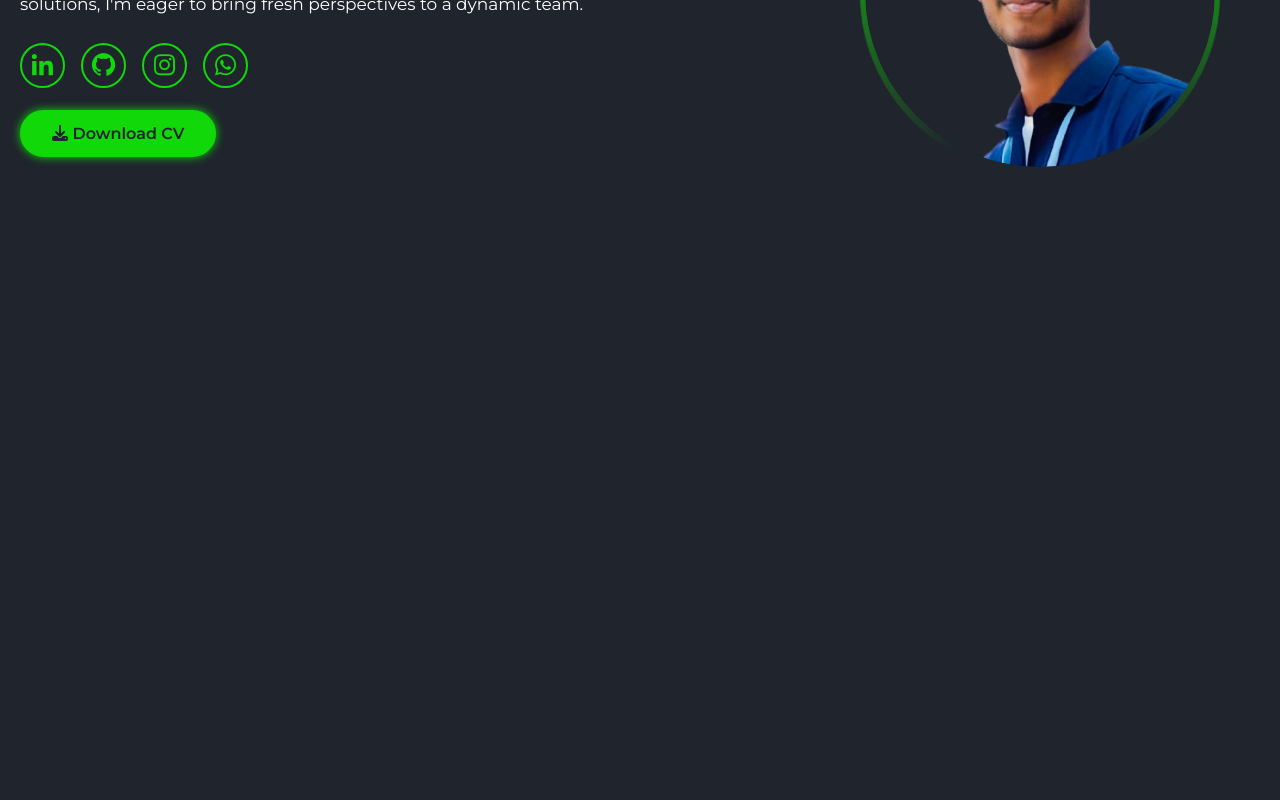
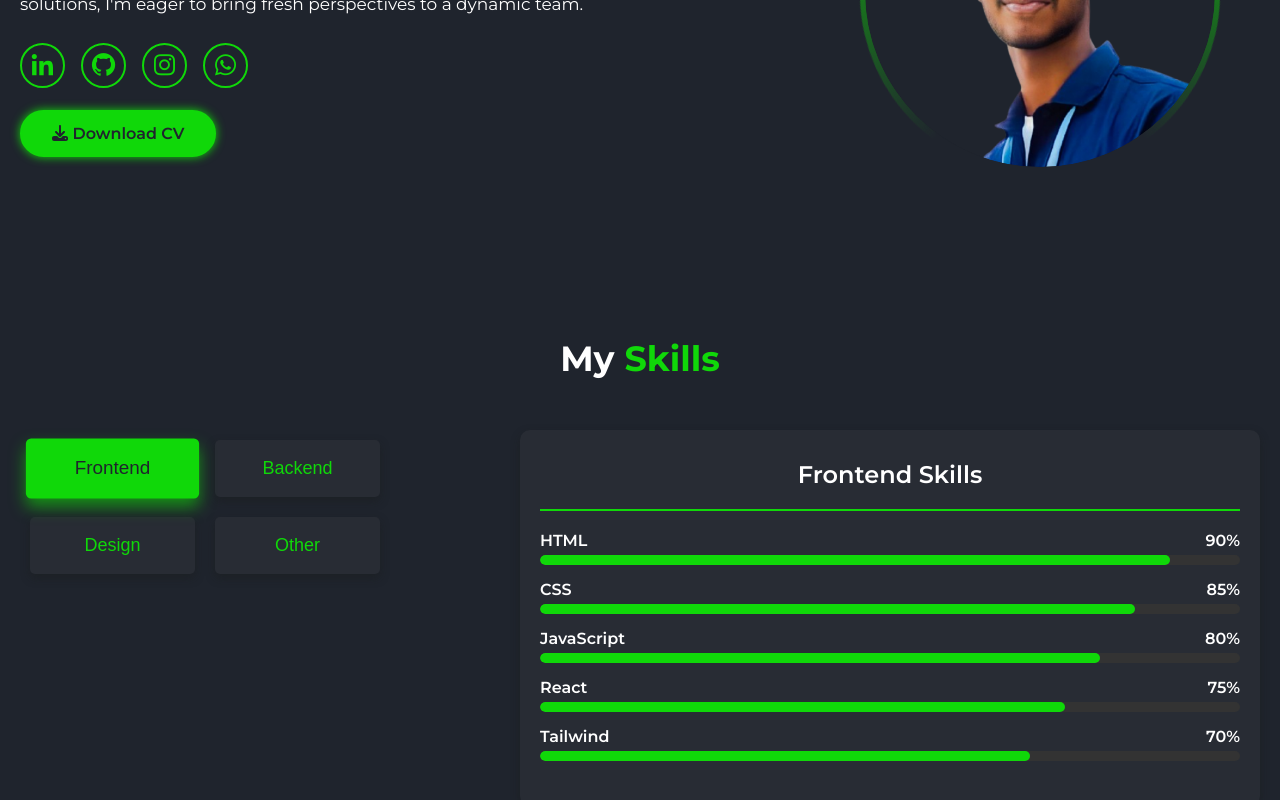
Before and after one commit to raghul1217/Portfolio-react-renderspark, a React (Vite) app: page / in a window 1280 px wide. Shown: the part 410-1210 px from the top of the page. Before the commit the page ends 800 px from the top, so only its background shows below. Built offline with nearby package versions, Linux system fonts and the light colour scheme.

Commit message:
skills updated

```diff
--- /dev/null
+++ b/src/components/Skills.jsx
@@ -0,0 +1,85 @@
+import React, { useState } from 'react';
+import '../Styles/skills.css';
+import Home1 from '../pages/Home1';
+
+const Skills = () => {
+    const skillsData = {
+        frontend: [
+            { name: "HTML", level: 90 },
+            { name: "CSS", level: 85 },
+            { name: "JavaScript", level: 80 },
+            { name: "React", level: 75 },
+            { name: "Tailwind", level: 70 }
+        ],
+        backend: [
+            { name: "Node.js", level: 80 },
+            { name: "Express.js", level: 75 },
+            { name: "MongoDB", level: 70 },
+            { name: "MySQL", level: 65 }
+        ],
+        design: [
+            { name: "Figma", level: 85 },
+            { name: "Photoshop", level: 70 },
+            { name: "Canva", level: 80 }
+        ],
+        other: [
+            { name: "Git", level: 75 },
+            { name: "Agile Methodology", level: 80 },
+            { name: "Communication", level: 85 }
+        ]
+    };
+
+    const [selectedCategory, setSelectedCategory] = useState('frontend');
+
+    return (
+        <div className="skills-section">
+            <h1 className="overall-heading">My <span>Skills</span></h1>
+            <div className="skills-container">
+                <div className="skills-buttons-container">
+                    <div className="skills-buttons">
+                        {Object.keys(skillsData).map((category) => (
+                            <button
+                                key={category}
+                                className={selectedCategory === category ? 'active' : ''}
+                                onClick={() => setSelectedCategory(category)}
+                            >
+                                {category.charAt(0).toUpperCase() + category.slice(1)}
+                            </button>
+                        ))}
+                    </div>
+                </div>
+
+                <div className="skills-display-container">
+                    <h2 className="skills-heading">
+                        {selectedCategory.charAt(0).toUpperCase() + selectedCategory.slice(1)} Skills
+                    </h2>
+                    <div className="separator-line"></div>
+                    <div className="skills-display">
+                        {skillsData[selectedCategory].map(skill => (
+                            <div className="skill" key={skill.name}>
+                                <div className="skill-title">
+                                    <div>
+                                    {skill.name}
+                                    </div>
+                                    <div>
+                                    {skill.level}%
+                                    </div>
+                                </div>
+                                <div className="progress-bar">
+                                    <div
+                                        className="progress-bar-fill"
+                                        style={{ width: `${skill.level}%` }}
+                                    >
+                                        {skill.level}%
+                                    </div>
+                                </div>
+                            </div>
+                        ))}
+                    </div>
+                </div>
+            </div>
+        </div>
+    );
+};
+
+export default Skills;
--- a/src/index.css
+++ b/src/index.css
@@ -17,4 +17,5 @@
     --optional: #10d809;
     --background: #1f242d;
     --text-color: #ffffff;
+    --bg1: #282c34;
 }
--- a/src/pages/Home1.jsx
+++ b/src/pages/Home1.jsx
@@ -12,6 +12,7 @@ import profile2 from '../assets/profile2.png';
 import boxicons from "boxicons";
 import "boxicons/css/boxicons.min.css";
 import '../styles/home1.css';
+import Skills from "../components/Skills";
 
 const Home1 = () => {
 
@@ -70,7 +71,7 @@ const Home1 = () => {
             </div>
         </div>
         </div>
-
+        <Skills/>
 
     </>
   )
--- a/src/styles/header.css
+++ b/src/styles/header.css
@@ -26,7 +26,7 @@ body {
     display: flex;
     justify-content: space-between;
     align-items: center;
-    max-width: 1350px;
+    max-width: 1300px;
     margin: 0 auto;
     padding: 0 20px;
 }
--- a/src/styles/home1.css
+++ b/src/styles/home1.css
@@ -3,7 +3,7 @@
     display: flex;
     justify-content: space-between;
     align-items: center;
-    max-width: 1350px;
+    max-width: 1300px;
     margin: 0 auto;
     padding: 20px;
     color: #ffffff;
@@ -195,6 +195,13 @@
 
     .home-left p {
         font-size: 14px;
+        margin-bottom: 20px;
+    }
+
+    .banner-icons{
+        font-size: 28px;
+        width: 22px;
+        height: 22px;
     }
 
     .download-btn {
--- /dev/null
+++ b/src/styles/skills.css
@@ -0,0 +1,170 @@
+:root {
+    --bg-color: #1f242d;
+    --highlight-color: #10d809;
+    --text-color: #ffffff;
+    --bg2: #282c34;
+}
+
+body {
+    background-color: var(--bg-color);
+    font-family: 'Montserrat', sans-serif;
+}
+
+.skills-section {
+    max-width: 1300px;
+    margin: 0 auto;
+    text-align: center;
+    color: var(--text-color);
+}
+
+.overall-heading {
+    font-size: 35px;
+    font-weight: 700;
+    margin-bottom: 30px;
+    color: white;
+}
+
+.overall-heading span {
+    color: var(--highlight-color);
+}
+
+/* Horizontal layout */
+.skills-container {
+    display: flex;
+    flex-direction: row;
+    border-radius: 10px;
+    padding: 20px;
+    gap: 130px;
+}
+
+/* Left-side buttons container */
+.skills-buttons-container {
+    flex: 1;
+    padding: 10px;
+    border-radius: 10px;
+}
+
+.skills-buttons {
+    display: grid;
+    grid-template-columns: repeat(2, 1fr); /* Two buttons per row */
+    gap: 20px;
+    justify-items: center;
+    border: none;
+    outline: none;
+}
+
+.skills-buttons button {
+    color: var(--highlight-color);
+    font-size: 18px;
+    padding: 18px 45px;
+    cursor: pointer;
+    border-radius: 5px;
+    width: 100%;
+    background: var(--bg2);
+    transition: 0.3s, color 0.3s, transform 0.3s;
+    box-shadow: 0px 4px 10px rgba(26, 28, 26, 0.4);
+    outline: none;
+    border: none;
+}
+
+.skills-buttons button:hover,
+.skills-buttons button.active {
+    background-color: var(--highlight-color);
+    color: var(--bg-color);
+    transform: scale(1.05);
+    box-shadow: 0px 8px 15px rgba(16, 216, 9, 0.6);
+}
+
+/* Right-side container for skills display */
+.skills-display-container {
+    flex: 2;
+    padding: 20px;
+    background-color: var(--bg2);
+    border-radius: 10px;
+    box-shadow: 0px 4px 10px rgba(26, 28, 26, 0.4);
+}
+
+.skills-heading {
+    font-size: 24px;
+    font-weight: 600;
+    text-align: center;
+    margin: 0;
+    padding: 10px;
+}
+
+.separator-line {
+    height: 1.5px;
+    background-color: var(--highlight-color);
+    margin: 10px 0;
+}
+
+.skills-display {
+    padding: 10px 0;
+}
+
+.skill {
+    margin-bottom: 15px;
+}
+
+.skill-title {
+    font-size: 16px;
+    font-weight: 600;
+    margin-bottom: 5px;
+    display: flex;
+    justify-content: space-between;
+    text-align: left;
+}
+
+.progress-bar {
+    background-color: #333;
+    border-radius: 10px;
+    height: 10px;
+    overflow: hidden;
+}
+
+.progress-bar-fill {
+    height: 100%;
+    background-color: var(--highlight-color);
+    border-radius: 10px;
+    padding-right: 0;
+    color: transparent;
+}
+
+/* Responsive adjustments for mobile */
+@media (max-width: 768px) {
+    .skills-container {
+        flex-direction: column; /* Stack elements vertically */
+        gap: 20px;
+    }
+
+    .overall-heading {
+        font-size: 28px;
+        margin-bottom: 5px;
+        margin-top: 40px;
+    }
+
+    .skills-buttons {
+        grid-template-columns: repeat(2, 1fr); /* One button per row */
+    }
+
+    .skills-buttons button {
+        font-size: 16px;
+        padding: 12px 20px;
+    }
+
+    .skills-display-container {
+        padding: 15px;
+    }
+
+    .skills-heading {
+        font-size: 20px;
+    }
+
+    .skill-title {
+        font-size: 14px;
+    }
+
+    .progress-bar {
+        height: 8px;
+    }
+}
```
